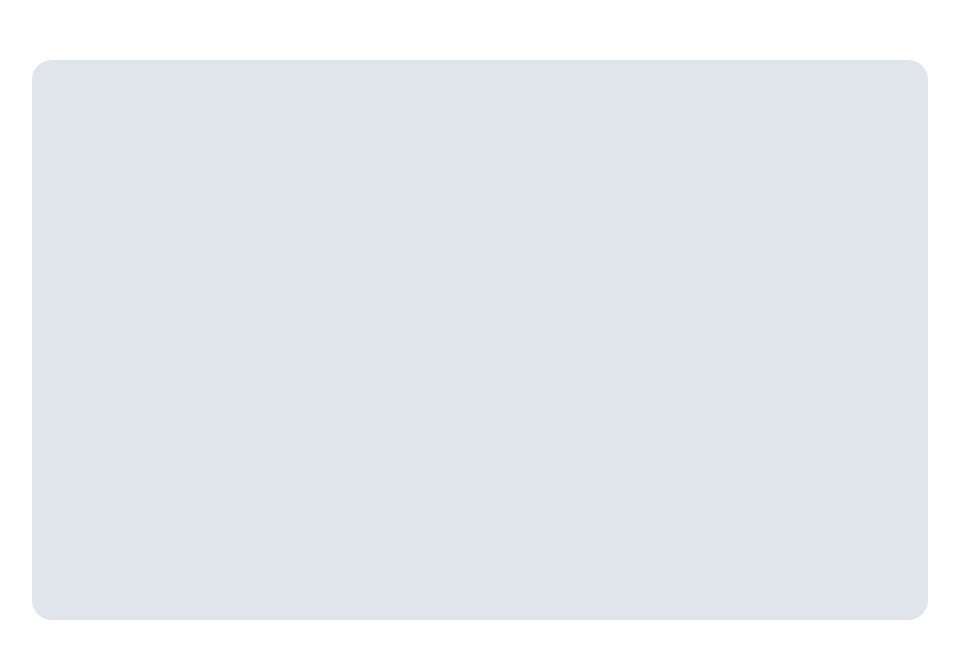
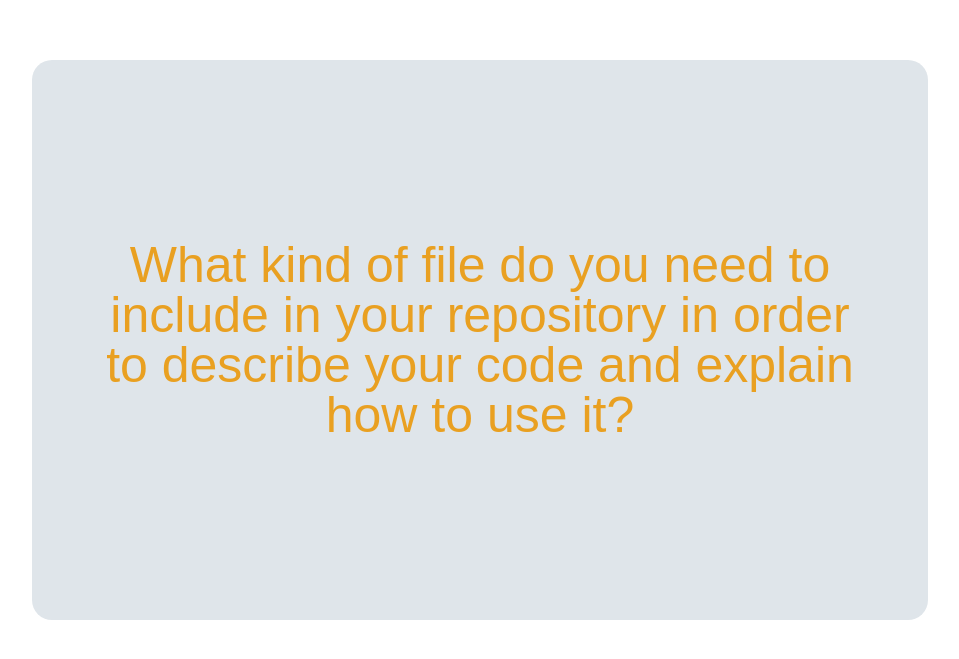
Before and after one commit to IndigoFobes/coding-quiz-time, a plain HTML site: page develop/index.html in a window 1280 px wide. Both pictures are taken after a click on the button "Start Quiz!". Shown: the part 129-788 px from the top of the page, without its empty margins (160-1119 px from the left). Drawn offline with Linux system fonts and the light colour scheme.

Commit message:
I got the first question to show up once the game is started. I also had the wrong element being hidden, so I still had an empty div floating in the center of the box once the start button was pressed. I made it so that the entire div is hidden, and now my question text is not knocked out of center unnecessarily. I played with a lot of different ways to add the question text to my container and adding style to it. I ended up using classList.add to add a class already in css.

```diff
--- a/develop/index.html
+++ b/develop/index.html
@@ -28,7 +28,7 @@
         <div class="intro">
             <h2>Take this quiz to check your coding skills!</h2>
         </div>
-        <div>
+        <div class="hide-start">
             <button class="start-quiz">
                 Start Quiz!
             </button>
--- a/develop/script.js
+++ b/develop/script.js
@@ -3,11 +3,24 @@ var highScores = document.querySelector(".high-scores")
 var timerElement = document.querySelector(".timer-element");
 var intro = document.querySelector(".intro");
 var startQuizBtn = document.querySelector(".start-quiz");
+var hideStart = document.querySelector(".hide-start");
+var bigBox = document.querySelector(".big-box");
 
 var youWin = false;
 var youLose;
 var timer;
 var timerCount;
+
+//Styles
+//var questionStyles = document.querySelector(".question-styles")
+
+// IDK about this one...
+firstStyle = {
+    "background-color": "purple",
+    "border-radius": "2rem",
+    "width": "10rem",
+    "height": "10rem",
+}
 
 // I will have an array of questions and answers...
 var question1 = {
@@ -88,6 +101,10 @@ function init() {
     //getHighScores()
 }
 
+
+
+
+
 // Define startQuiz function: When quiz starts, the timer is at 90.
 // The startTimer function is called, so that the time immediately begins decrementing.
 // askQuestion function called
@@ -95,12 +112,25 @@ function startQuiz() {
     timerCount = 90;
     startTimer();
     intro.setAttribute("style", "display: none");
-    startQuizBtn.setAttribute("style", "display: none");
-    //askQuestion();
+    hideStart.setAttribute("style", "display: none");
+
+    askQuestion1();
 }
 
 
-
+// Define function askQuestion1()
+function askQuestion1() {
+    var question1Box = document.createElement("p");
+    var question1Text = document.createTextNode(question1.question);
+    question1Box.appendChild(question1Text);
+    bigBox.appendChild(question1Box);
+    question1Box.classList.add("questionStyles");
+    //var question1Box = document.createElement("div");
+    //bigBox.appendChild(question1Box);
+    //Object.assign(question1Box.style, firstStyle);
+    //var question1Text = document.createElement("p");
+    //question1Box.append
+}
 
 // Define timer function.
 function startTimer() {
--- a/develop/style.css
+++ b/develop/style.css
@@ -83,4 +83,11 @@ header {
     border-color: rgb(233, 160, 33);
 }
 
+.questionStyles {
+    color: rgb(233, 160, 33);
+    margin: 4%;
+    text-align: center;
+    font-size: 5rem;
+}
+
 /*rgb(223, 229, 234)*/
```
